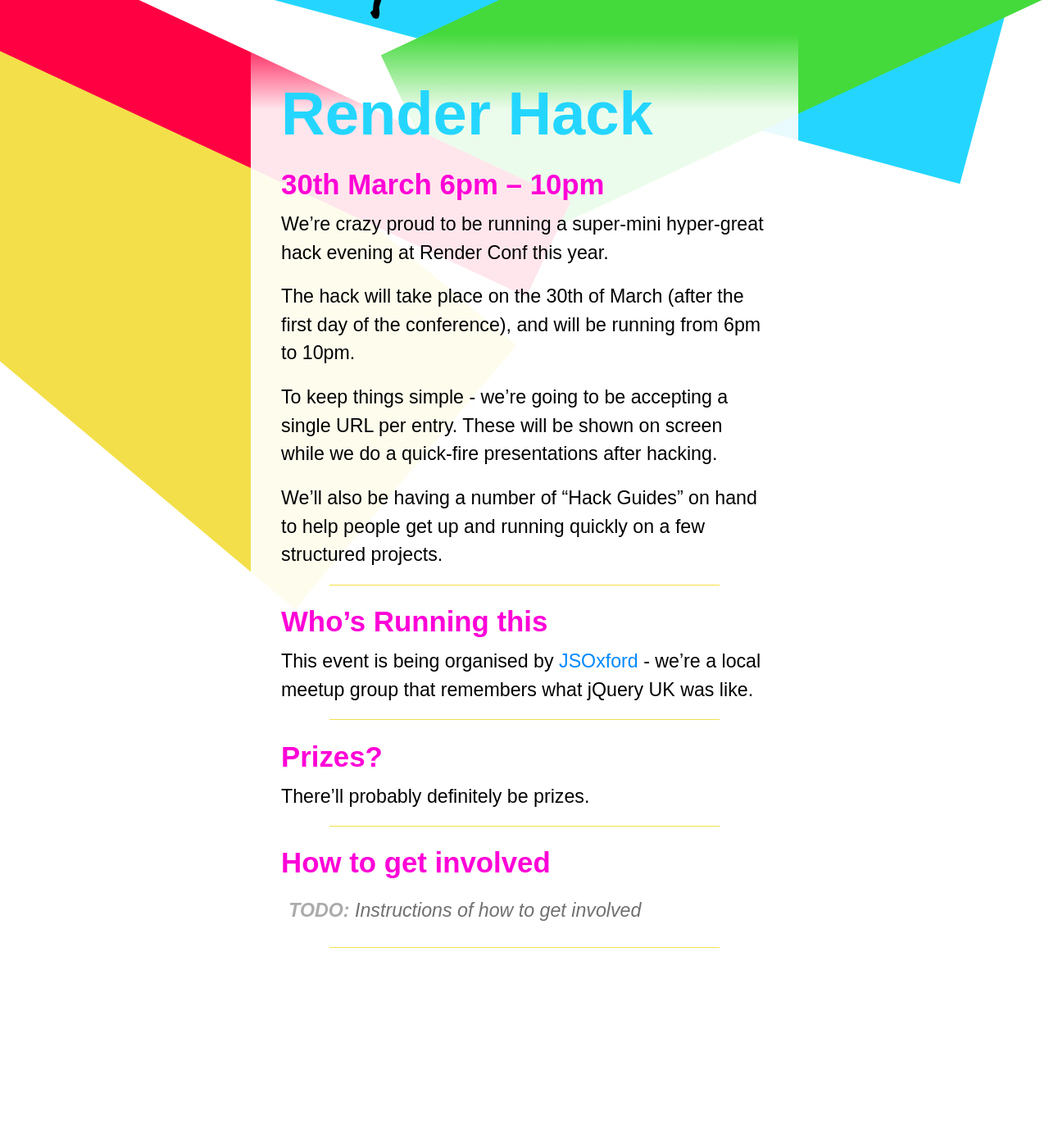
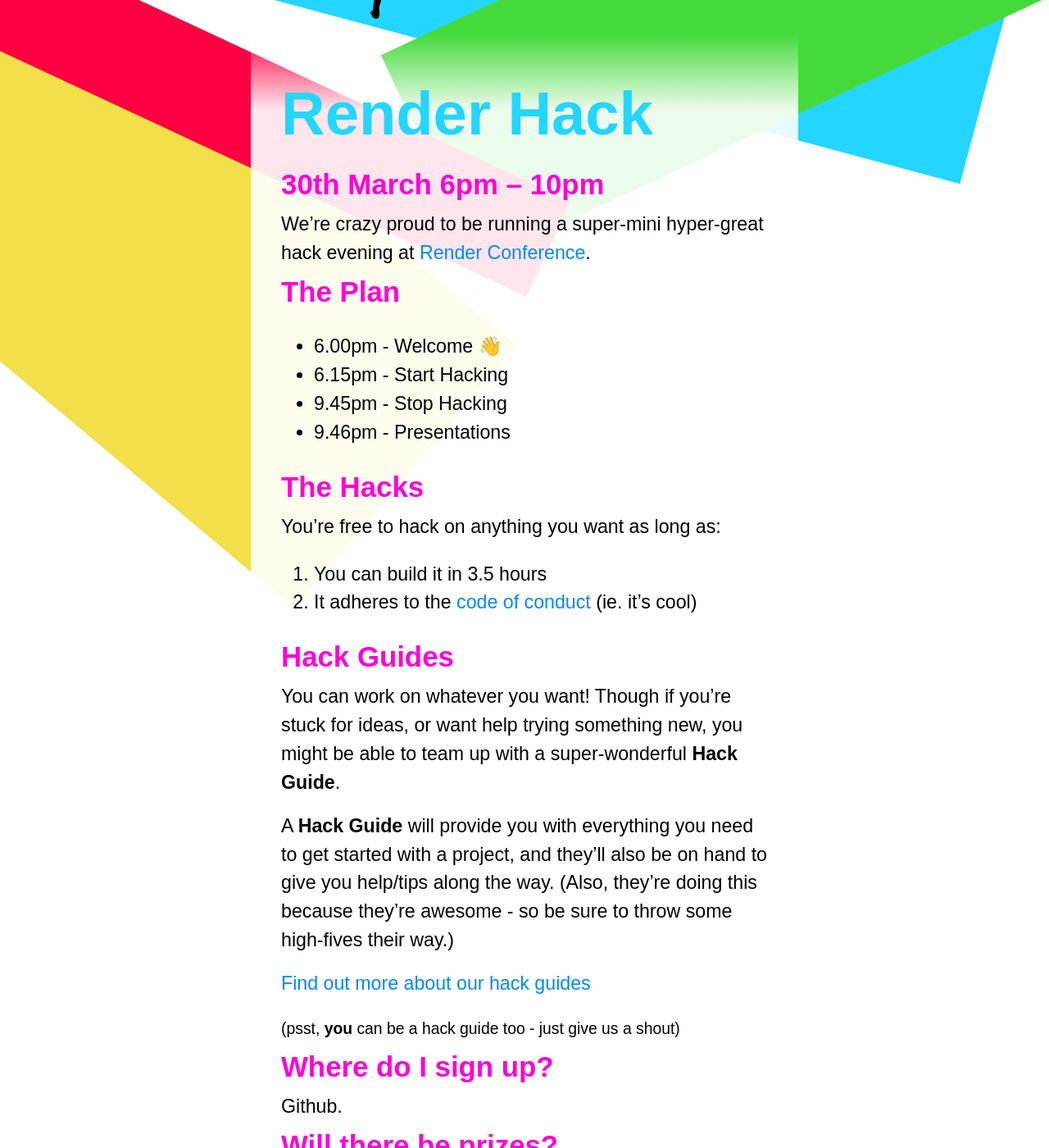
Before and after one commit to jsoxford/hack, a Jekyll site: the page built from index.md, in a window 1280 px wide and 1400 px high, scrolled down 213 px. Shown: the whole window at 82% size. Built offline with Jekyll 4.4.1, drawn with Linux system fonts in a browser that asks for light colours; our own code applies the rules of GitHub Pages for plain Markdown files; before the commit the page ends 1462 px from its top, so only the background shows below that; some of the changed text lies outside the part shown.

Commit message:
Updated index page with less stuff and more stuff

```diff
--- a/index.md
+++ b/index.md
@@ -6,53 +6,49 @@
 
 ## 30th March 6pm – 10pm
 
-We’re crazy proud to be running a super-mini hyper-great hack evening at Render Conf this year.
+We’re crazy proud to be running a super-mini hyper-great hack evening at [Render Conference](http://render-conf.com/).
 
-The hack will take place on the 30th of March (after the first day of the conference), and will be running from 6pm to 10pm.
+## The Plan
 
-To keep things simple - we’re going to be accepting a single URL per entry. These will be shown on screen while we do a quick-fire presentations after hacking.
+* 6.00pm - Welcome 👋
+* 6.15pm - Start Hacking
+* 9.45pm - Stop Hacking
+* 9.46pm - Presentations
 
-We’ll also be having a number of “Hack Guides” on hand to help people get up and running quickly on a few structured projects.
+## The Hacks
 
----
+You're free to hack on anything you want as long as:
 
-## Who's Running this
+1. You can build it in 3.5 hours
+2. It adheres to the [code of conduct](http://2017.render-conf.com/code-of-conduct) (ie. it's cool)
 
-This event is being organised by [JSOxford](http://jsoxford.com) - we're a local meetup group that remembers what jQuery UK was like.
+## Hack Guides
 
-<!--
-{% for person in site.organisers %}
-* {{ person.name }}
-{% endfor %}
+You can work on whatever you want! Though if you're stuck for ideas, or want help trying something new, you might be able to team up with a super-wonderful **Hack Guide**.
+
+A **Hack Guide** will provide you with everything you need to get started with a project, and they'll also be on hand to give you help/tips along the way.  (Also, they're doing this because they're awesome - so be sure to throw some high-fives their way.)
+
+[Find out more about our hack guides](guides)
+
+<small>(psst, **you** can be a hack guide too - just give us a shout)</small>
+
+## Where do I sign up?
+
+Github.
 
 
-## Hack Leaders
-
-Our hack leaders are
-
-{% for person in site.hack_leaders %}
-* {{ person.name }}
-{% endfor %}
-
-If you're interested in becoming a hack leader.
-
--->
-
----
-
-## Prizes?
+## Will there be prizes?
 
 There’ll probably definitely be prizes.
 
----
 
-## How to get involved
+## Who's organising this?
 
-Instructions of how to get involved
-{: .todo}
+This event-within-an-event is being organised by [JSOxford](http://jsoxford.com). We're a local tech group, and also a synergetic business-cat powerhouse that lives to re-brand both "bad planning" and "late notice" as "✨fun excitement✨".
 
-{% for person in site.attendees %}
-* {{ person.name }}
-{% endfor %}
+In particular: [Marcus](https://twitter.com/Marcus_Noble_), [Max](https://twitter.com/omgmog) & [Ben](https://twitter.com/benjaminbenben) have been instrumental in planning this event.
 
----
+
+## I like questions?
+
+[We've got an FAQ?](faq)
```
